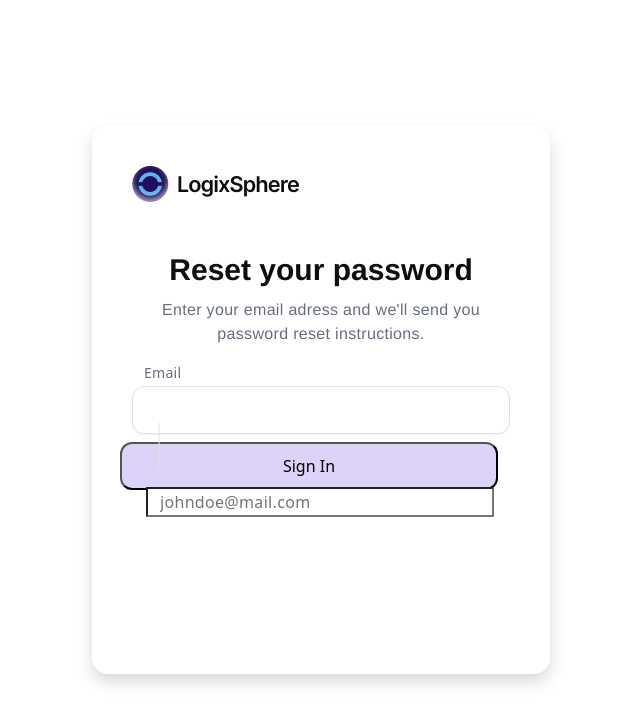
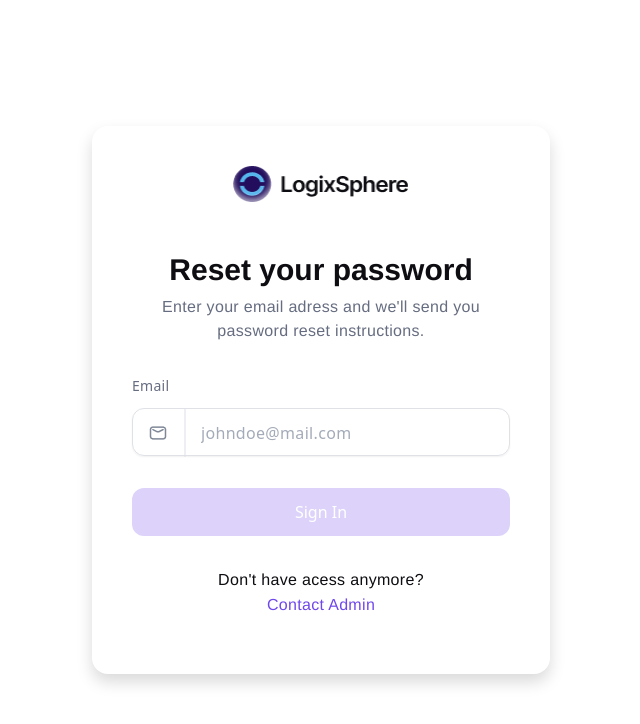
Before and after one commit to wellyntonmartins/HTML-CSS-BA_Express, a plain HTML site: page reset_password/templates/index.html in a window 1280 px wide. Shown: the whole page, without its empty margins (319-959 px from the left). Drawn offline with nearby package versions, Linux system fonts and the light colour scheme.

Commit message:
Pg-1 Reset password (Completa)
Pg (Página)

```diff
--- a/reset_password/static/css/index.css
+++ b/reset_password/static/css/index.css
@@ -1,6 +1,7 @@
+
+/* CSS do corpo da página (fonte, dimensões, condições) */
 body {
-/* Auto layout */
-font-family: "Helvetica Neue", Helvetica, Arial, sans-serif;
+    font-family: 'SF Pro', Helvetica, Arial, san-serif;
     display: flex;
     flex-direction: column;
     justify-content: center;
@@ -9,123 +10,194 @@ padding: 80px 96px;
     gap: 32px;
     width: 650px;
     height: 1024px;
-/* Inside auto layout */
-flex: none;
-order: 0;
-flex-grow: 1;
-
 }
 
+/* Borda principal (dimensões, condições) */
 .shadow {
     width: 458px;
     height: 548px;
     border-radius: 16px;
     position: absolute;
     padding: 40px;
+    gap: 48px;
     top: 50%;
     left: 50%;
     transform: translate(-50%, -50%);
-    gap: 48px;
 }
 
-.shadow #row_logo {
+/* Linha da logo (condições) */
+#row_logo {
+    display: flex;
+    justify-content: center;
     align-items: center;
 }
 
+/* Logo da empresa (dimensões) */
 #logo {
-    width: 167.4px;
+    width: 200px;
     height: 36px;
-    gap: 9px;
-    align-self: center;
 }
 
-.container_dentro {
+/* Container do formulário (dimensões, condições) */
+#container_form {
     width: 378px;
-    height: 288px;
-    gap: 32px;
+    display: flex;
+    flex-direction: column;
+    justify-content: center;
+    align-items: center;
+    margin-bottom: 32px;
 }
+
+/* Container das "intrucoes_resetar" (dimensões) */
+#container_instrucoes_resetar {
+    margin-bottom: 32px;
+}
+
+/* H3: "Reset your password" (fonte, condições, dimensões) */
 #h_reset {
+    font-family: 'SF Pro', Helvetica, Arial, san-serif;
     font-size: 30px;
     font-weight: 400;
-    font-family: "Helvetica Neue", Helvetica, Arial, sans-serif;
     line-height: 40px;
     text-align: center;
     color: #0D0D12;
+    margin: 0;
 }
 
+
+/* Linha do parágrafo (condições, dimensões) */
+#row_p_instrucoes {
+    text-align: center;
+    margin-top: 5px;
+}
+
+/* Parágrafo: "Enter your email adress and..." (fonte, condições, dimensões) */
 #p_instrucoes {
+    font-family: 'SF Pro', Helvetica, Arial, san-serif;
     color: #666D80;
-    font-family: "Helvetica Neue", Helvetica, Arial, sans-serif;
+    font-weight: 400;
     font-size: 16px;
-    font-weight: 400;
+    line-height: 24px;
     letter-spacing: 0.02em;
+    margin: 0;
+}
+
+
+/* Linha da label do input (dimensões, condições) */
+#row_label {
+    justify-content: start;
+    align-items: center;
+    margin-top: 32px;
+    width: 378px;
+    font-weight: 500;
+    font-size: 14px;
+    color: #666D80;
+    line-height: 21px;
+    letter-spacing: 0.02em;
+    margin: 0;
+}
+
+/* Linha do input-group (dimensões, condições) */
+#row_input_group {
+    width: 100%;
+    margin-top: 8px;
+}
+
+
+/* Input-group (dimensões, condições) */
+#input_group_email {
+    margin-top: 12px;
+    width: 378px;
+    height: 48px;
+    display: flex;
+    align-items: center;
+    border-radius: 12px;
+    border: 1px solid #DFE1E6;
+    padding: 0 16px;
+    gap: 16px;
+    box-shadow: 0px 1px 2px 0px #0D0D120F;
+    position: relative;
+}
+
+/* Ícone email (dimensões, condições) */
+#icon_email {
+    display: flex;
+    width: 20px;
+    height: 20px;
+    object-fit: contain;
+    align-items: center;
+}
+
+
+/* Separador do ícone para o input (condições) */
+#vector {
+    display: flex;
+    align-items: center;
+    object-fit: contain;
+}
+
+
+
+/* Input_email (dimensões, condições) */
+#input_email {
+    flex: 1;
+    height: 24px;
+    font-weight: 500;
+    font-size: 16px;
     line-height: 24px;
+    letter-spacing: 0.02em;
+    border: none;
+    outline: none;
+    padding: 0;
+}
+
+/* placeholder do input_email (condições) */
+#input_email::placeholder {
+    color: #A4ABB8;
+}
+
+
+/* Linha do botão de envio (dimensões, condições) */
+#row_button {
+    width: 378px;
+    margin-top: 32px;
+}
+
+/* Botão de envio (dimensões, condições) */
+ #button_signIn {
+    width: 100%;
+    height: 48px;
+    border-radius: 12px;
+    background: #DDD3FA;
+    border: none;
+    outline: none;
+    font-size: 16px;
+    font-weight: 500;
+    line-height: 24px;
+    color: #FFFFFF;
+    cursor: pointer;
+}
+
+/* Container do p_acess e p_admin (dimensões, condições) */
+#container_acess_admin {
+    align-items: center;
+    font-size: 16px;
+    line-height: 24px;
+    letter-spacing: 0.02em;
     text-align: center;
 }
 
-form {
-    width: 378px;
-    height: 80px;
-    gap: 16px;
+/* p_acess (fonte, dimensões, condições) */
+#p_acess {
+    font-family: 'SF Pro', Helvetica, Arial, san-serif;
+    font-weight: 400;
+    color: #0D0D12;
+    margin-bottom: 1px;
 }
 
-.container {
-    width: 378px;
-    height: 80px;
-    gap: 8px;
+/* p_acess (fonte, dimensoes, condições) */
+#p_admin {
+    font-family: 'SF Pro', Helvetica, Arial, san-serif;
+    font-weight: 500;
+    color: #7047EB;
 }
-
-#row_label {
-    width: 100%;
-    height: 24px;
-}
-
-#l_email {
-    color: #666D80;
-    font-weight: 500;
-    font-size: 14px;
-    line-height: 21px;
-    letter-spacing: 0.02em;
-    text-align: left;
-}
-
-#input_group_email {
-    width: 378px;
-    height: 48px;
-    border-radius: 12px;
-    border: 1px solid #DFE1E6;
-    padding: 0px 14px 0px 14px;
-    gap: 16px;
-    align-items: center;
-    box-shadow: 0px 1px 2px 0px #0D0D120F;
-}
-
-#icon_email {
-    width: 20px;
-    height: 20px;
-}
-#vector {
-    height: 48px;
-}
-
-#input_email {
-
-    line-height: 24px;
-    font-weight: 500;
-    size: 16px;
-    color: #A4ABB8 ;
-    letter-spacing: 0.02em;
-}
-
-
-.container_dentro #row_button {
-    width: 378px;
-    height: 48px;
-    gap: 8px;
-
-}
- #button_signIn {
-    border-radius: 12px;
-    padding: 0px 16px 0px 16px;
-    background: #DDD3FA;
-}
--- a/reset_password/templates/index.html
+++ b/reset_password/templates/index.html
@@ -1,28 +1,34 @@
+<!-- Conteúdo HTML -->
 <!doctype html>
 <html lang="en">
   <head>
     <meta charset="utf-8">
     <meta name="viewport" content="width=device-width, initial-scale=1">
     <title>Reset password</title>
+    <!-- Ligação com o diretório dos ícones (icons) -->
     <link rel="stylesheet" href="/icons/">
+    <!-- Ligação com o diretório do CSS (icons) -->
     <link rel="stylesheet" type="text/css" href="/static/css/index.css">
+    <!-- Ligação com o css estilo Bootstrap -->
     <link href="https://cdn.jsdelivr.net/npm/bootstrap@5.3.3/dist/css/bootstrap.min.css" rel="stylesheet" integrity="sha384-QWTKZyjpPEjISv5WaRU9OFeRpok6YctnYmDr5pNlyT2bRjXh0JMhjY6hW+ALEwIH" crossorigin="anonymous">
   </head>
 
-
+  <!-- Corpo do código  -->
   <body>
 
+    <!-- Borda principal (que armazena a tela de resetar senha inteira) -->
     <div class="shadow">
 
+      <!-- Logo da empresa -->
       <div class="row" id="row_logo">
-        <div class="col-12" id="logo">
-          <img src="/icons/Logo.png" alt="">
-        </div>
+          <img id="logo" src="/icons/Logo.png" alt="">
       </div>
 
+      <!-- Container do conteúdo da página (apenas para definir um escopo único para tudo) -->
+      <div class="container" id="container_form">
 
-      <div class="container_dentro">
-        <div class="container_instrucoes_resetar mt-5">
+        <!-- Seção interna dos textos (escopo do título e parágrafo de instruções) -->
+        <div class="container mt-5" id="container_instrucoes_resetar">
             <div class="row" id="row_h_reset">
               <h3 id="h_reset"><b>Reset your password</b></h3>
             </div>
@@ -32,29 +38,38 @@
             </div>
         </div>
 
-        <form class="" action="">
-          <div class="container">
-            <div class="row" id="row_label">
-              <label id="l_email" for="input_email">Email</label>
-            </div>
+        <!-- Formulário para envio do email (abrange a interação do usuário) -->
+        <form>
+          <div class="row" id="row_label">
+            Email
+          </div>
+          <!-- Input-group que introduz o ícone na mesma linha caixa de texto (ícone e input) -->
+          <div class="input-group" id="input_group_email">
+            <span id="icon_email">
+              <img src="/icons/email.png"></img>
+            </span>
 
-
-              <div class="row input-group" id="input_group_email">
-                <img id="icon_email" src="/icons/email.png"></img>
-                  <div id="vector"><img src="/icons/Vector 1.png" alt=""></div>
-                <input type="email" id="input_email" placeholder="johndoe@mail.com" required>
-              </div>
-
+            <!-- Espaçamento entre o ícone de email e o input -->
+            <div id="vector"><img src="/icons/Vector 1.png" alt=""></div>
+            <input type="email" id="input_email" placeholder="johndoe@mail.com" required>
           </div>
         </form>
 
+        <!-- Botão de envio do Formulário (Para entrar) -->
+        <div class="row" id="row_button">
+          <button type="submit" id="button_signIn">Sign In</button>
+        </div>
+      </div>
 
-        <div class="row" id="row_button">
-          <button id="button_signIn">Sign In</button>
-        </div>
+      <!-- Container que armazena a seção para contato com o administrador -->
+      <div class="container" id="container_acess_admin">
+       <p id="p_acess">Don't have acess anymore?</p>
+       <span id="p_admin"><p href="">Contact Admin</p></span>
       </div>
     </div>
 
-    <script src="https://cdn.jsdelivr.net/npm/bootstrap@5.3.3/dist/js/bootstrap.bundle.min.js" integrity="sha384-YvpcrYf0tY3lHB60NNkmXc5s9fDVZLESaAA55NDzOxhy9GkcIdslK1eN7N6jIeHz" crossorigin="anonymous"></script>
   </body>
+
+  <!-- Ligação com o JS estilo Bootstrap -->
+  <script src="https://cdn.jsdelivr.net/npm/bootstrap@5.3.3/dist/js/bootstrap.bundle.min.js" integrity="sha384-YvpcrYf0tY3lHB60NNkmXc5s9fDVZLESaAA55NDzOxhy9GkcIdslK1eN7N6jIeHz" crossorigin="anonymous"></script>
 </html>
```
Lines whose indentation alone changed are shown as unchanged.
